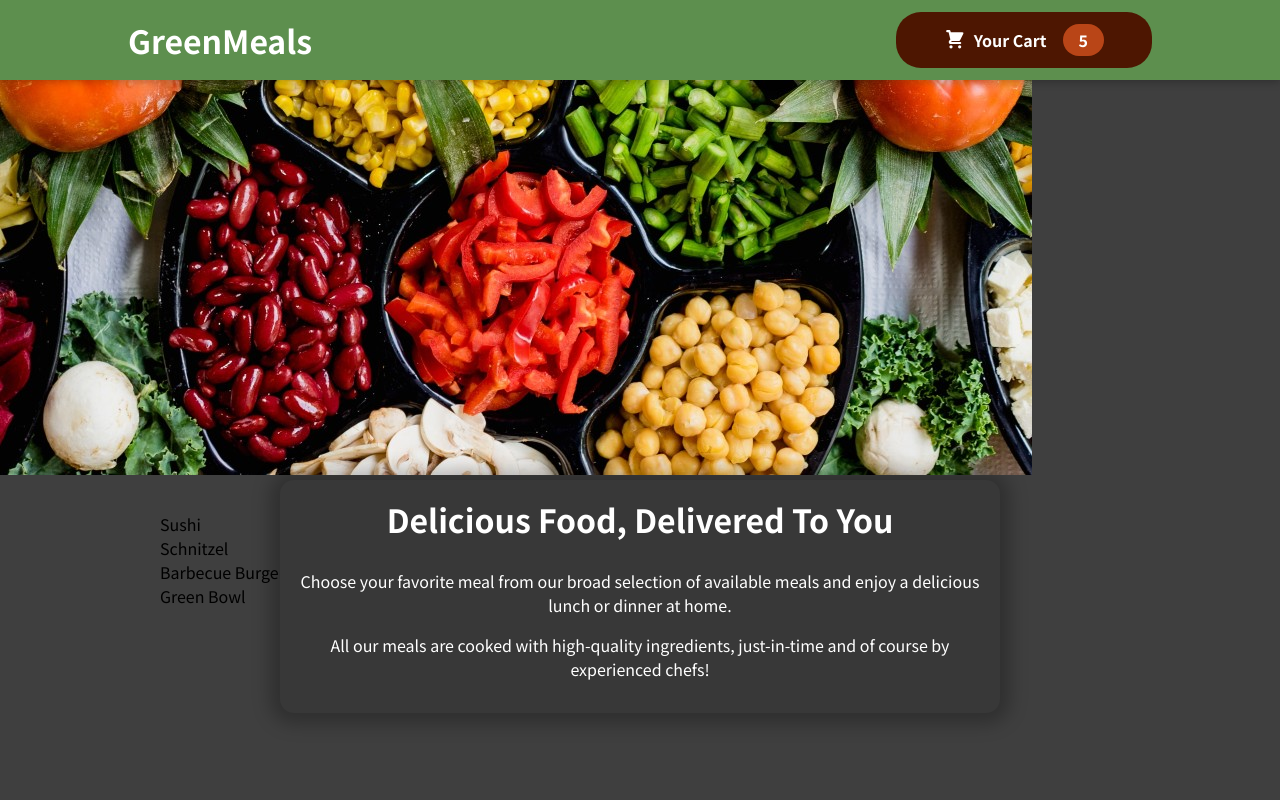
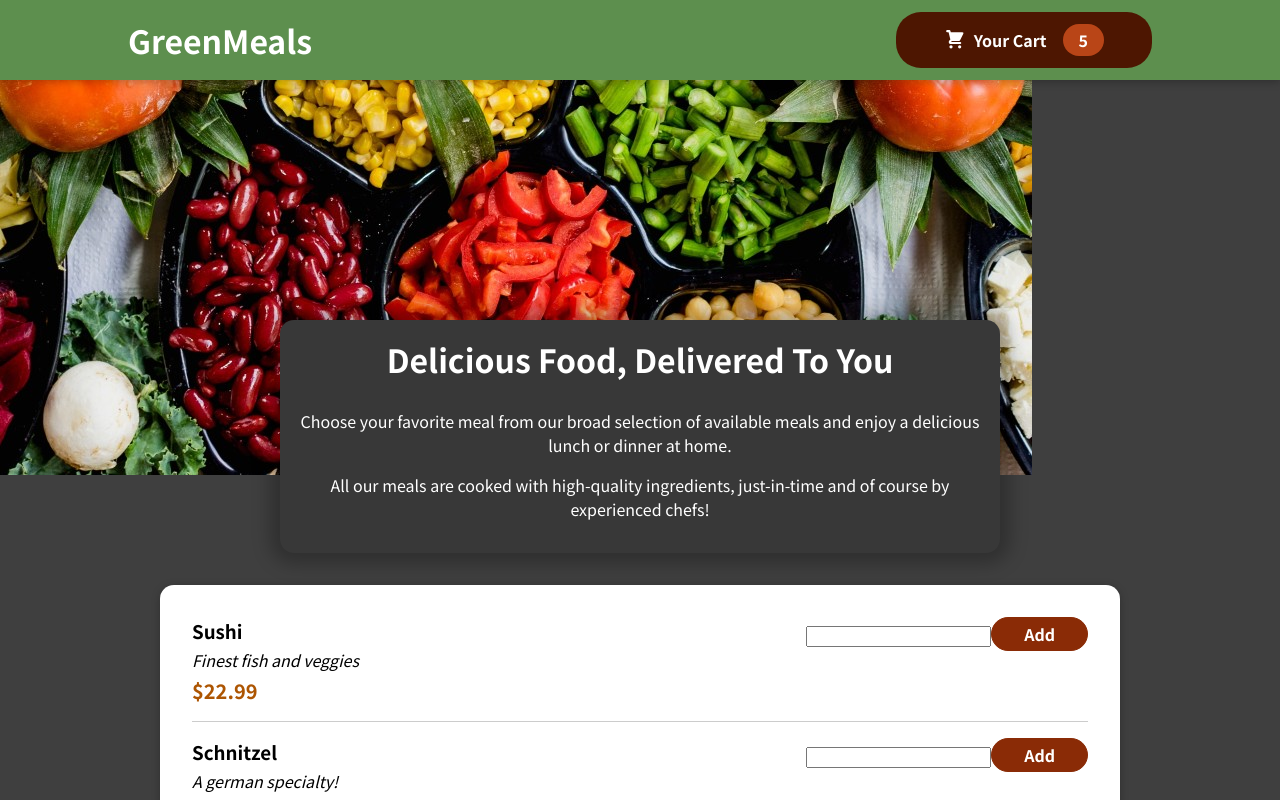
Before and after one commit to pdung1989/green-meals-shop, a React (Create React App) app: page / in a window 1280 px wide. Shown: the top 800 px of the page. Built offline with nearby package versions, Linux system fonts and the light colour scheme.

Commit message:
add individual meal item and display them

```diff
--- a/src/components/Meals/AvailableMeals.js
+++ b/src/components/Meals/AvailableMeals.js
@@ -1,3 +1,5 @@
+import Card from '../UI/Card';
+import MealItem from './MealItem/MealItem';
 import classes from "./AvailableMeals.module.css";
 
 const DUMMY_MEALS = [
@@ -28,12 +30,17 @@
 ];
 
 const AvailableMeals = () => {
-  const mealsList= DUMMY_MEALS.map(meal => <li>{meal.name}</li>);
+  const mealsList= DUMMY_MEALS.map(meal =>
+    <MealItem
+      key={meal.id}
+      name={meal.name}
+      description={meal.description}
+      price={meal.price} />);
   return (
     <section className={classes.meals}>
-      <ul>
-      {mealsList}
-      </ul>
+      <Card>
+        <ul>{mealsList}</ul>
+      </Card>
     </section>
   )
 };
--- /dev/null
+++ b/src/components/Meals/MealItem/MealItem.js
@@ -0,0 +1,21 @@
+import classes from './MealItem.module.css';
+import MealItemForm from './MealItemForm';
+
+const MealItem = (props) => {
+
+  const price = `$${props.price.toFixed(2)}`;
+  return (
+    <li className={classes.meal}>
+      <div>
+        <h3>{props.name}</h3>
+        <div className={classes.description}>{props.description}</div>
+        <div className={classes.price}>{price}</div>
+      </div>
+      <div>
+        <MealItemForm />
+      </div>
+    </li>
+  );
+};
+
+export default MealItem;
--- /dev/null
+++ b/src/components/Meals/MealItem/MealItem.module.css
@@ -0,0 +1,22 @@
+.meal {
+  display: flex;
+  justify-content: space-between;
+  margin: 1rem;
+  padding-bottom: 1rem;
+  border-bottom: 1px solid #ccc;
+}
+
+.meal h3 {
+  margin: 0 0 0.25rem 0;
+}
+
+.description {
+  font-style: italic;
+}
+
+.price {
+  margin-top: 0.25rem;
+  font-weight: bold;
+  color: #ad5502;
+  font-size: 1.25rem;
+}
--- /dev/null
+++ b/src/components/Meals/MealItem/MealItemForm.js
@@ -0,0 +1,13 @@
+import classes from './MealItemForm.module.css';
+
+const MealItemForm = props => {
+  return (
+    <form className={classes.form}>
+      <input></input>
+      <button>Add</button>
+    </form>
+
+  )
+};
+
+export default MealItemForm;
--- /dev/null
+++ b/src/components/Meals/MealItem/MealItemForm.module.css
@@ -0,0 +1,20 @@
+.form {
+  text-align: right;
+}
+
+.form button {
+  font: inherit;
+  cursor: pointer;
+  background-color: #8a2b06;
+  border: 1px solid #8a2b06;
+  color: white;
+  padding: 0.25rem 2rem;
+  border-radius: 20px;
+  font-weight: bold;
+}
+
+.form button:hover,
+.form button:active {
+  background-color: #641e03;
+  border-color: #641e03;
+}
--- a/src/components/Meals/Meals.js
+++ b/src/components/Meals/Meals.js
@@ -5,8 +5,8 @@
 const Meals = () => {
   return (
     <Fragment>
+      <MealsSummary />
       <AvailableMeals />
-      <MealsSummary />
     </Fragment>
   );
 };
--- /dev/null
+++ b/src/components/UI/Card.js
@@ -0,0 +1,9 @@
+import classes from './Card.module.css';
+
+const Card = (props) => {
+  return (
+    <div className={classes.card}>{props.children}</div>
+  );
+};
+
+export default Card;
--- /dev/null
+++ b/src/components/UI/Card.module.css
@@ -0,0 +1,6 @@
+.card {
+  padding: 1rem;
+  box-shadow: 0 2px 8px rgba(0, 0, 0, 0.25);
+  border-radius: 14px;
+  background-color: white;
+}
```
Also changed, not shown: src/components/UI/Input.js (added), src/components/UI/Input.module.css (added), 1 other file (tests, documents, lock files or other folders).
